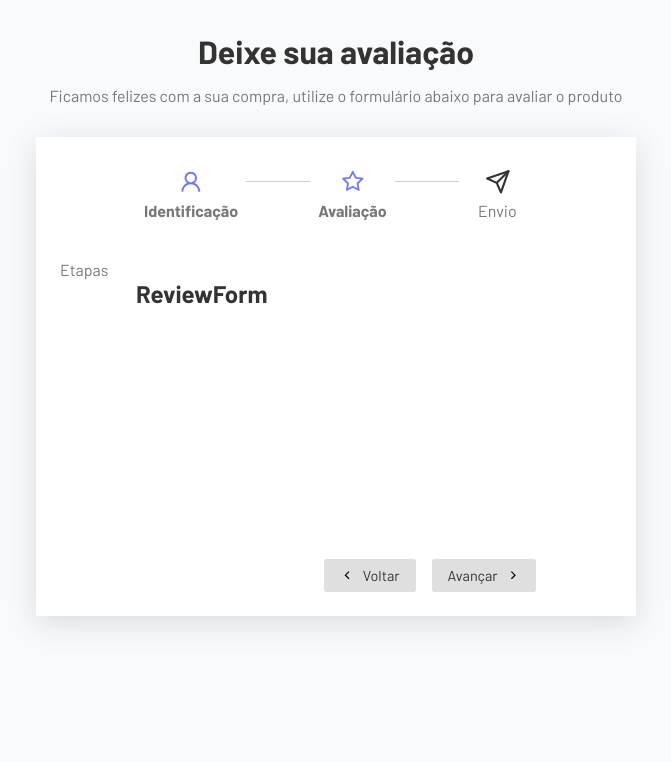
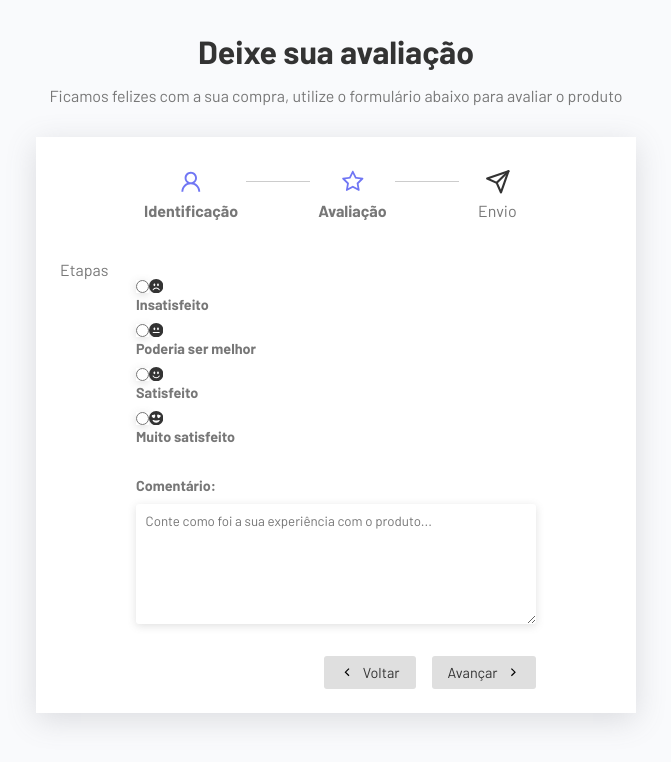
Before and after one commit to JoaoChaves65/Formulario-App, a React (Vite) app: page / in a window 1280 px wide. Both pictures are taken after typing "Sample", "name@example.com" into the empty fields and a click on the button "Avançar". Shown: the top 762 px of the page, without its empty margins (304-975 px from the left). Built offline with nearby package versions, Linux system fonts and the light colour scheme.

Commit message:
Personalizando o componente ReviewForm, adicionando campos para deixar o comentário

```diff
--- a/src/components/ReviewForm.jsx
+++ b/src/components/ReviewForm.jsx
@@ -1,9 +1,34 @@
-import React from 'react'
+import { BsFillEmojiHeartEyesFill, BsEmojiSmileFill, BsFillEmojiNeutralFill, BsFillEmojiFrownFill, BsEmojiNeutralFill, BsFillEmojiSmileFill} from "react-icons/bs"
 
 export function ReviewForm() {
   return (
-    <div>
-        <h2>ReviewForm</h2>
+    <div className="review-form">
+        <div className="form-control score-container">
+          <label className="radio-container">
+            <input type="radio" value="unsatisfied" name="review" required/>
+            <BsFillEmojiFrownFill/>
+            <p>Insatisfeito</p>
+          </label>
+          <label className="radio-container">
+            <input type="radio" value="neutral" name="review" required/>
+            <BsEmojiNeutralFill/>
+            <p>Poderia ser melhor</p>
+          </label>
+          <label className="radio-container">
+            <input type="radio" value="satisfied" name="review" required/>
+            <BsFillEmojiSmileFill/>
+            <p>Satisfeito</p>
+          </label>
+          <label className="radio-container">
+            <input type="radio" value="very_satisfied" name="review" required/>
+            <BsFillEmojiHeartEyesFill/>
+            <p>Muito satisfeito</p>
+          </label>
+        </div>
+        <div className="form-control">
+          <label htmlFor="comment">Comentário:</label>
+          <textarea name="comment" id="comment" placeholder="Conte como foi a sua experiência com o produto..." required></textarea>
+        </div>
     </div>
   );
 };
```
